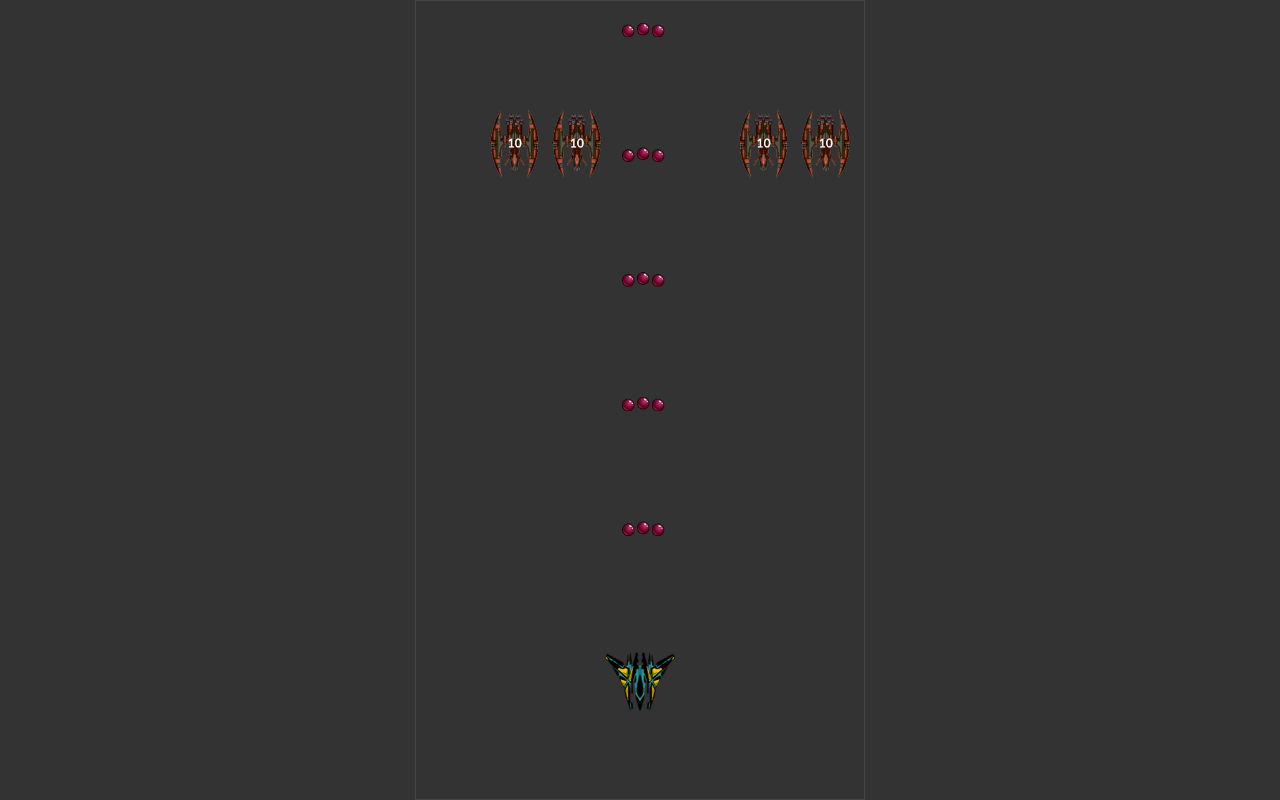
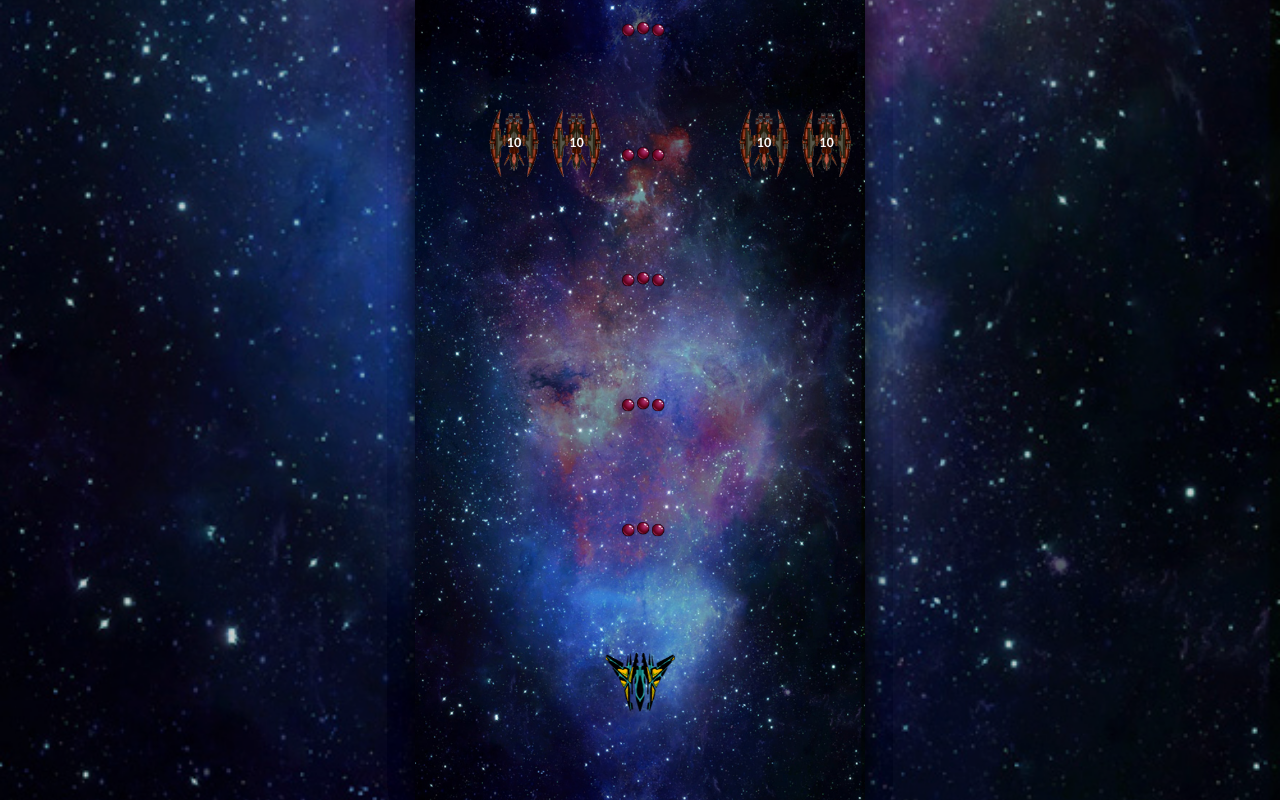
Before and after one commit to jhasuev/cosmo, a website built with webpack: page index.html in a window 1280 px wide. Built offline with nearby package versions, Linux system fonts and the light colour scheme.

Commit message:
Adding background + some fixes

```diff
--- a/index.html
+++ b/index.html
@@ -6,6 +6,7 @@
 </head>
 <body>
   <!-- layers -->
+  <canvas id="bg"></canvas>
   <canvas id="enemy"></canvas>
   <canvas id="shooting"></canvas>
   <canvas id="info"></canvas>
--- /dev/null
+++ b/src/components/BG.js
@@ -0,0 +1,57 @@
+import {
+    canvas_bg as canvas,
+    ctx_bg as ctx,
+    loadImage
+} from "./canvas.js"
+
+export default new function(){
+    this.bgImageElement = null
+    this.bgImages = [
+        {
+            x: 0, y: 0,
+        },
+        {
+            x: 0, y: canvas.height,
+        },
+    ]
+
+    loadImage("assets/img/bg.jpg",(img, type) => {
+        if (type === 'load') {
+            this.bgImageElement = img
+            this.draw()
+        }
+    })
+
+    this.draw = () => {
+        if (this.bgImageElement) {
+            ctx.clearRect(0, 0, canvas.width, canvas.height)
+            ctx.beginPath()
+            this.bgImages.forEach(img => {
+                ctx.drawImage(
+                    this.bgImageElement,
+                    img.x, img.y,
+                    canvas.width, canvas.height
+                )
+            })
+            ctx.fill()
+        }
+    }
+
+    this.draw()
+
+    this.move = () => {
+        let mustReset = this.bgImages[0].y >= 0
+        this.bgImages.forEach((img, idx) => {
+            if(mustReset) {
+                img.y = ((this.bgImages.length - 1 - idx) * canvas.height) * -1
+            } else {
+                img.y += .5
+            }
+        })
+        this.draw()
+    }
+
+    setInterval(this.move, 1000 / 100)
+
+    return this;
+}
--- a/src/components/Shooting.js
+++ b/src/components/Shooting.js
@@ -87,6 +87,7 @@ export default new function(){
 
             // убираем пулю / снаряд
             disapperedBullets.push(bulletID)
+            this.bullets[bulletID].inEnemy = true
         }
       })
     })
@@ -122,8 +123,9 @@ export default new function(){
 
   this.remove = bulletIDs => {
     bulletIDs.forEach(bulletID => {
+      if (!this.bullets[bulletID]) return;
       // проверок много не бывает
-      if (this.bullets[bulletID].y + this.bullets[bulletID].size / 2 < 0) {
+      if (this.bullets[bulletID].y + this.bullets[bulletID].size / 2 < 0 || this.bullets[bulletID].inEnemy) {
         this.bullets.splice(bulletID, 1)
       }
     })
--- a/src/components/canvas.js
+++ b/src/components/canvas.js
@@ -12,6 +12,9 @@ document.querySelectorAll("canvas").forEach(canvas => {
 
 export const canvas_enemy = canvasLayers.enemy.canvas
 export const ctx_enemy = canvasLayers.enemy.ctx
+
+export const canvas_bg = canvasLayers.bg.canvas
+export const ctx_bg = canvasLayers.bg.ctx
 
 export const canvas_info = canvasLayers.info.canvas
 export const ctx_info = canvasLayers.info.ctx
--- a/src/index.js
+++ b/src/index.js
@@ -1,4 +1,5 @@
 import './scss/main.scss'
+import './components/BG.js'
 import User from './components/User.js'
 import Movement from './components/Movement.js'
 import Enemy from './components/Enemy.js'
@@ -38,3 +39,6 @@ Movement.onmove = () => {
 
   Shooting.setPositions(x, y)
 }
+
+
+document.body.style.backgroundImage = "url(assets/img/bg.jpg)"
--- a/src/scss/main.scss
+++ b/src/scss/main.scss
@@ -11,7 +11,20 @@ body {
 
   overflow: hidden;
 
-  background-color: #333;
+  background: center center no-repeat;
+  background-size: cover;
+
+  &:after {
+    content: "";
+    position: absolute;
+    top: 0;
+    left: 0;
+    right: 0;
+    bottom: 0;
+    z-index: -1;
+    background-color: #000;
+    opacity: .2;
+  }
 }
 
 canvas {
@@ -31,5 +44,5 @@ canvas {
     z-index: 1;
   }
 
-  border: 1px solid #444;
+  box-shadow: 0 0 25px rgba(0,0,0,.25);
 }
```
Also changed, not shown: assets/img/bg.jpg (added).
